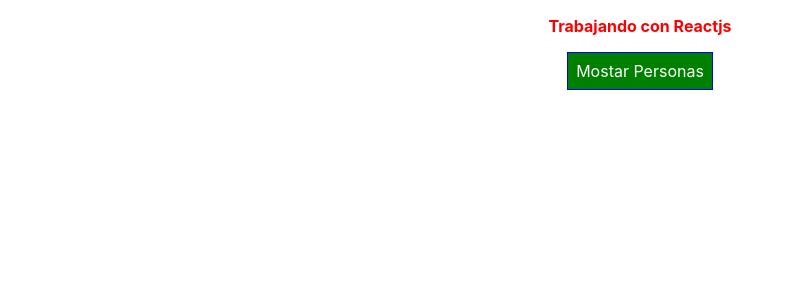
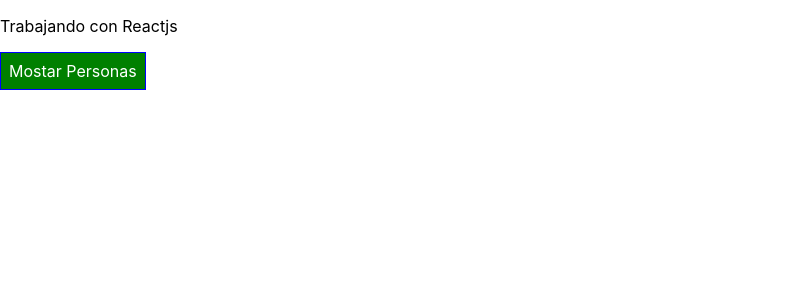
Before and after one commit to edarcarto/zafiroclass, a React app: page / in a window 1280 px wide. Shown: the top 300 px of the page, without its empty margins (0-794 px from the left). Built offline with nearby package versions, Linux system fonts and the light colour scheme.

Commit message:
[FIX] correcion (conversion de css a objetos js) y hash

```diff
--- a/src/App.js
+++ b/src/App.js
@@ -1,5 +1,5 @@
 import React, { Component } from 'react';
-import './App.css';
+import classes from './App.css';
 import Person from './Person/Person'
 // Para la unidad 14 debemos eliminar radium y usar npm run eject
 class App extends Component {
@@ -104,11 +104,11 @@ class App extends Component {
       style.backgroundColor = 'red';
     }
 
-    let classes = ['red', 'bold'].join(' '); // red bold
+    let asignClasses = [classes.red, classes.bold].join(' '); // red bold
 
     return (
-      <div className="App">
-        <p className={classes}>Trabajando con Reactjs</p>
+      <div className={classes.App}>
+        <p className={asignClasses}>Trabajando con Reactjs</p>
         <button
           style={style}
           onClick={this.togglePersonHandler}>Mostar Personas</button>
--- a/src/Person/Person.js
+++ b/src/Person/Person.js
@@ -1,9 +1,9 @@
 import React from 'react';
-import './Person.css';
+import classes from './Person.css';
 
 const person = ( props ) => {
     return (
-        <div className="Person">
+        <div className={classes.Person}>
             <p onClick={props.click}>Soy {props.name} y tengo {props.age} años!</p>
             {/* Con children yo puedo incluir lo que está dentro de App.js "hobbies" */}
             <p>{props.children}</p>
```
